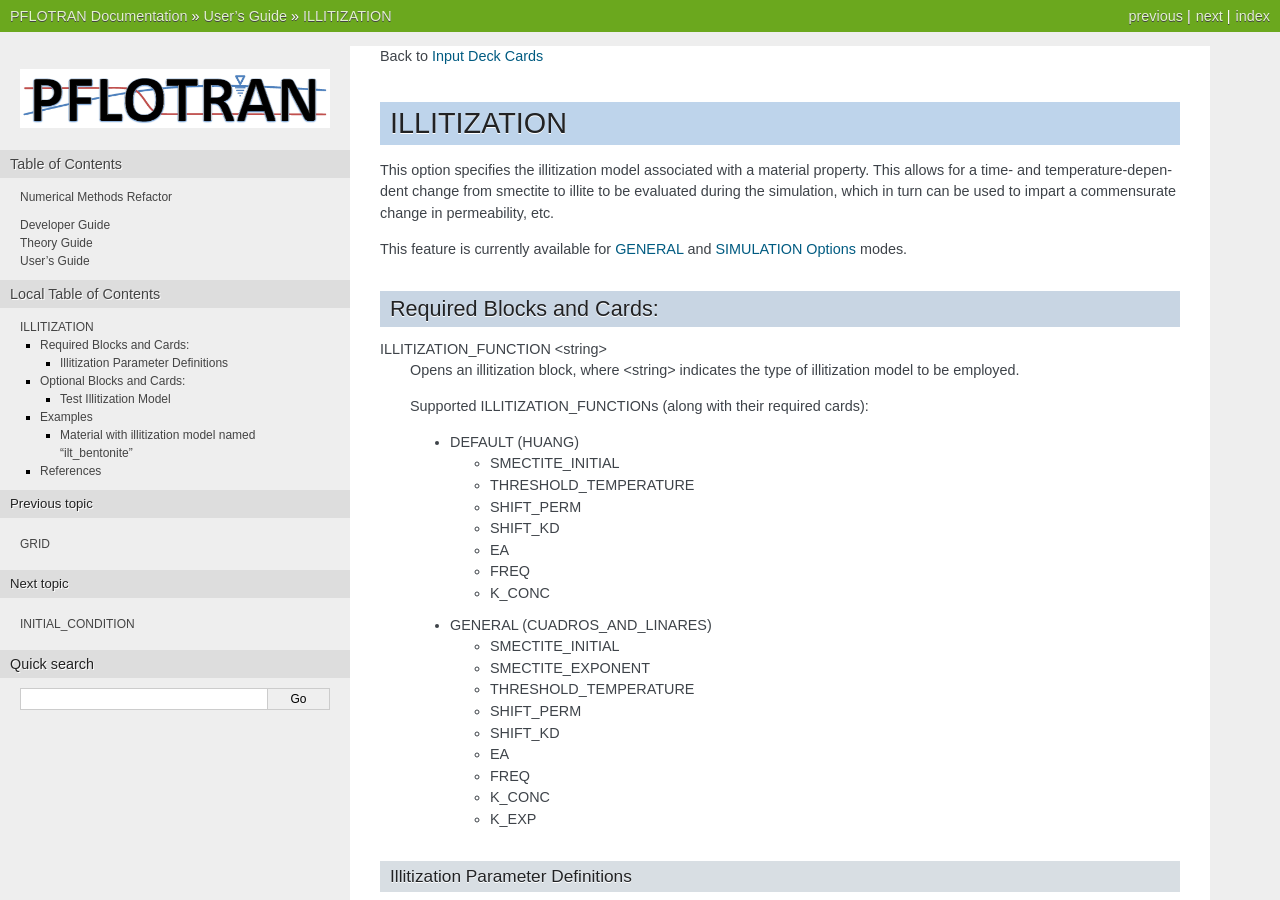
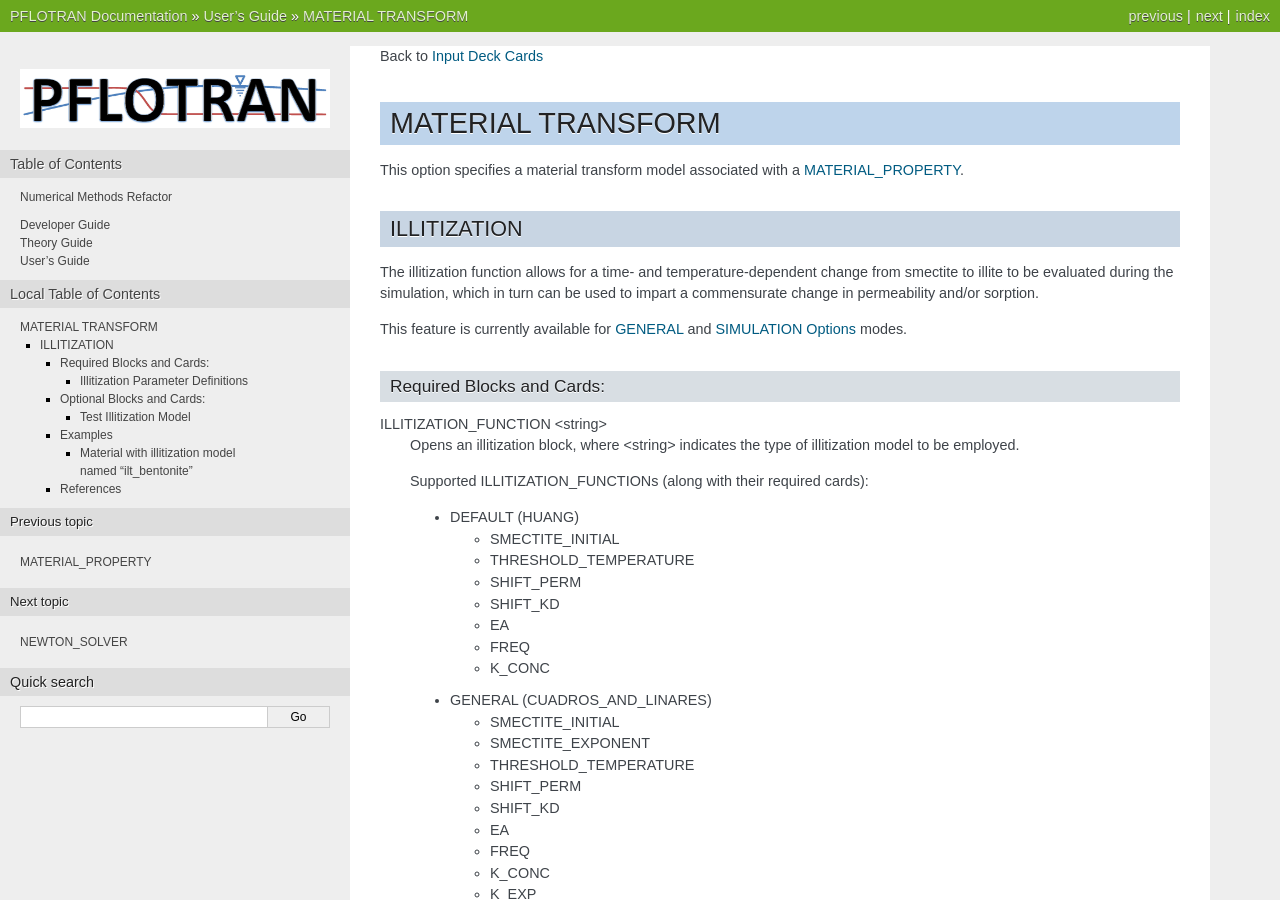
Before and after one commit to Miracloon/pflotran-documentation, a Sphinx documentation site: the page built from source/user_guide/cards/subsurface/material_transform.rst, in a window 1280 px wide and 900 px high. Built offline with Sphinx 7.4.7, drawn with Linux system fonts in a browser that asks for light colours; some of the changed text lies outside the part shown.

Commit message:
DPC-42/DPC-44: Rename of illitization module to material transform module.

```diff
--- a/source/user_guide/cards/subsurface/material_property_card.rst
+++ b/source/user_guide/cards/subsurface/material_property_card.rst
@@ -131,6 +131,10 @@
 TRANSVERSE_DISPERSIVITY_V <float>
 
  Vertical transverse dispersivity for transport within material [m]
+
+MATERIAL_TRANSFORM <string>
+
+ Name of material transform function to be associated with material.
 
 PERMEABILITY_CRITICAL_POROSITY <float>
 
--- a/source/user_guide/cards/subsurface/illitization.rst
+++ b/source/user_guide/cards/subsurface/material_transform.rst
@@ -1,10 +1,14 @@
 Back to :ref:`card-index`
 
-.. _illitization-card:
+.. _material-transform-card:
+
+MATERIAL TRANSFORM
+##################
+This option specifies a material transform model associated with a :ref:`material-property-card`.
 
 ILLITIZATION
-=============================
-This option specifies the illitization model associated with a material property. This allows for a time- and temperature-dependent change from smectite to illite to be evaluated during the simulation, which in turn can be used to impart a commensurate change in permeability, etc.
+============
+The illitization function allows for a time- and temperature-dependent change from smectite to illite to be evaluated during the simulation, which in turn can be used to impart a commensurate change in permeability and/or sorption.
 
 This feature is currently available for :ref:`general-card` and :ref:`th-card` modes.
 
@@ -43,7 +47,7 @@
 .. _ilt-parameter-definitions:
 
 Illitization Parameter Definitions
----------------------------------------------------
+----------------------------------
 
 In the DEFAULT model (ref. 1), for a given time step :math:`i+1`, the time rate of change of smectite :math:`\left(\frac{df_{S}}{dt}\right)` into illite is based on the smectite fraction :math:`f_{S,i}` and potassium cation concentration :math:`[K^{+}]`. It is defined as follows:
 
@@ -144,13 +148,13 @@
      ROCK_DENSITY 2700.
      THERMAL_CHARACTERISTIC_CURVES cct_bentonite
      HEAT_CAPACITY 830.
-     ILLITIZATION ilt_bentonite
+     MATERIAL_TRANSFORM ilt_bentonite
      PERMEABILITY
        PERM_ISO  1.d-20
      /
    /
 
-  ILLITIZATION ilt_bentonite
+  MATERIAL_TRANSFORM ilt_bentonite
     ILLITIZATION_FUNCTION DEFAULT
       THRESHOLD_TEMPERATURE 2.50000d+1 C
       EA                    1.17152d+5 J/mol
```
